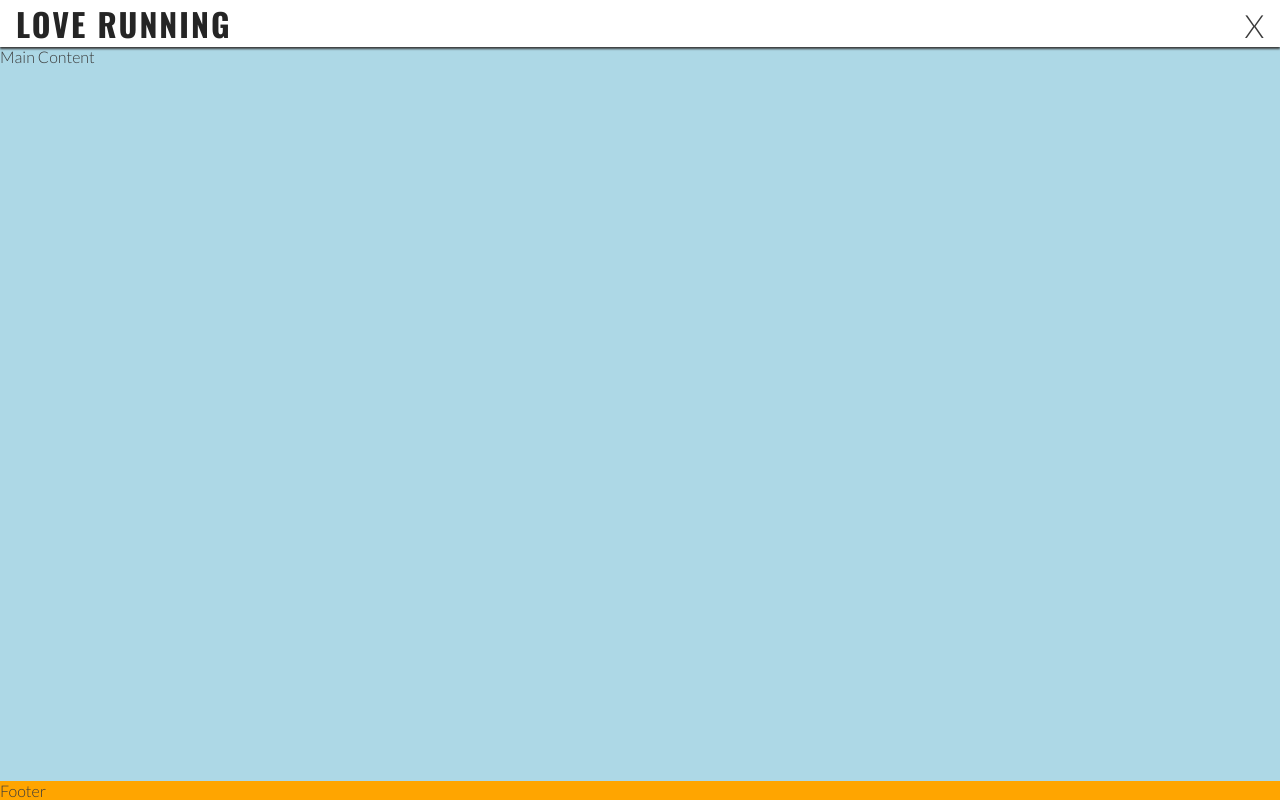
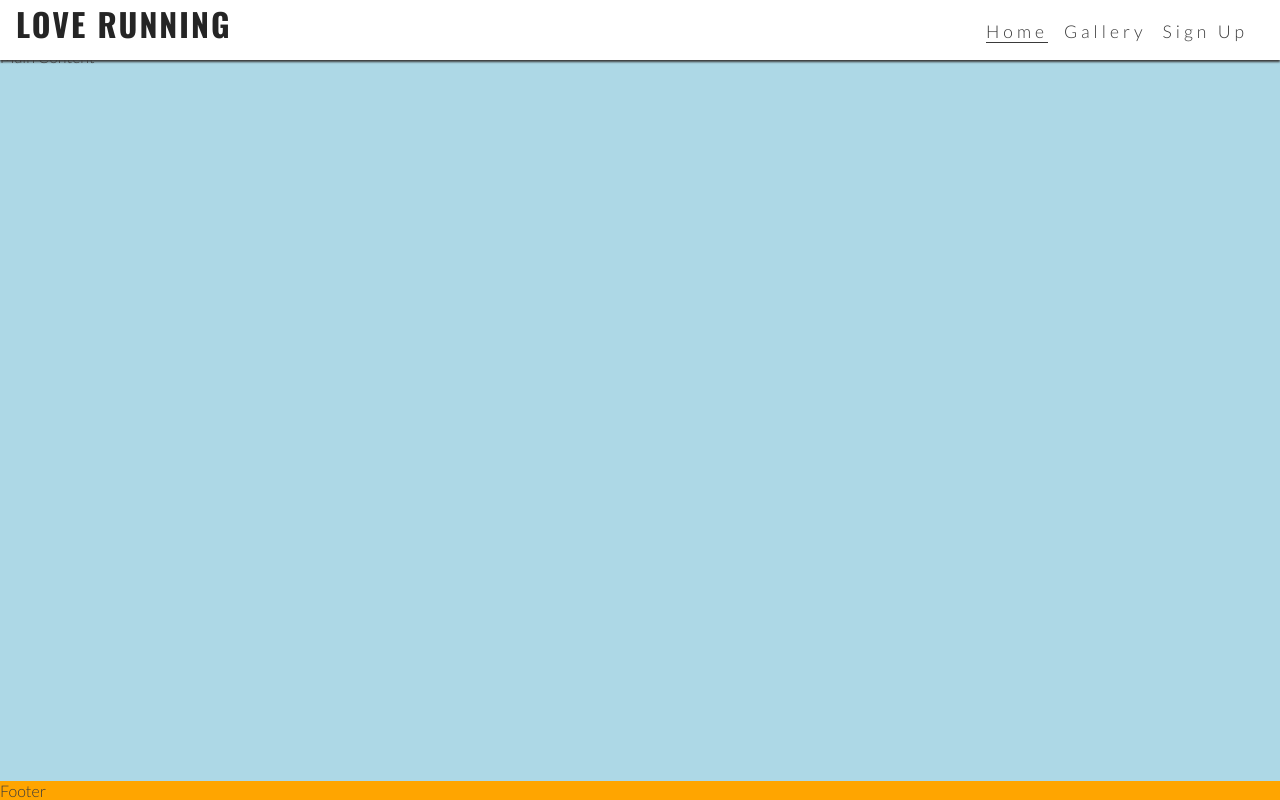
Before and after one commit to Nivdek/love-running, a plain HTML site: page index.html in a window 1280 px wide. Drawn offline with nearby package versions, Linux system fonts and the light colour scheme.

Commit message:
display navbar items, hide toggle label

```diff
--- a/assets/css/style.css
+++ b/assets/css/style.css
@@ -54,7 +54,7 @@ h1 {
 }
 
 .active {
-    border-bottom: 1px solid #3a3a3a
+    border-bottom: 1px solid #3a3a3a;
 }
 
 /* Navbar styles with dropdown toggle */
@@ -93,3 +93,26 @@ main {
 footer {
     background-color: orange;
 }
+
+/* Media query: tablets and larger (768px and up) */
+@media screen and (min-width: 768px) {
+    /* Header */
+    nav {
+        display: block;
+        position: relative;
+        box-shadow: none;
+        width: fit-content;
+        padding-right: 1rem;
+    }
+    #menu {
+        display: flex;
+    }
+
+    #menu > li {
+        padding-left: 1rem;
+    }
+    .nav-toggle-label {
+     display: none;
+    }
+
+}
```
